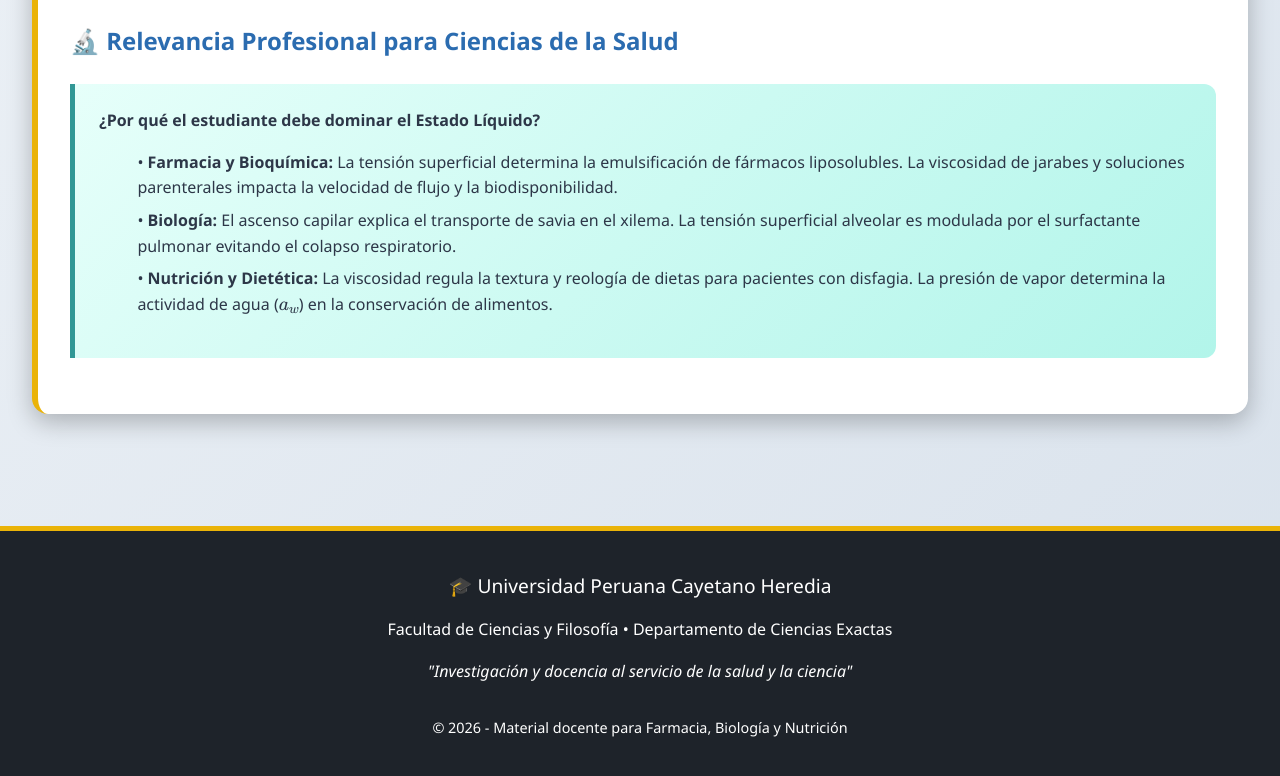
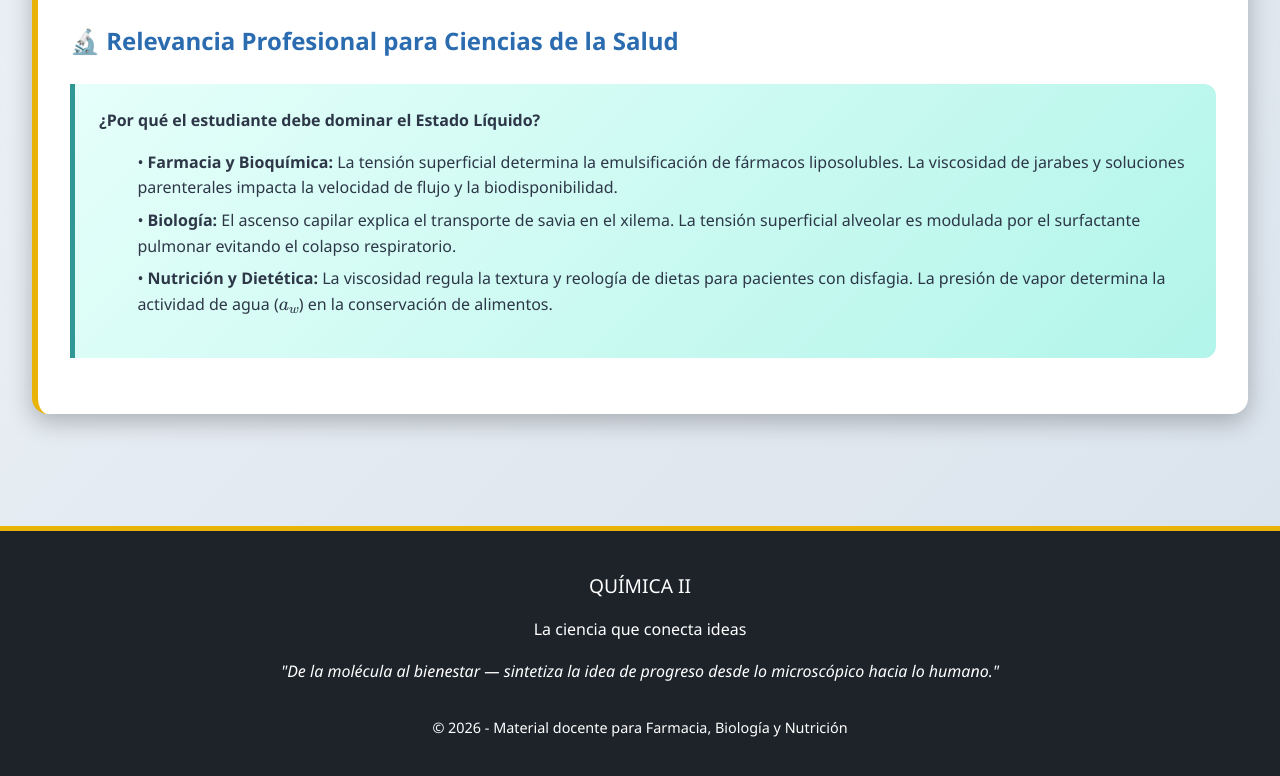
Before and after one commit to juanvelasco-svg/QIIClase1, a plain HTML site: page index.html in a window 1280 px wide. Shown: the part 818-1594 px from the top of the page. Drawn offline with nearby package versions, Linux system fonts and the light colour scheme.

Commit message:
Update index.html

```diff
--- a/index.html
+++ b/index.html
@@ -171,7 +171,7 @@
         <img src="Logo-QII.png" alt="Logo QII" class="Logo-QII.png">
         <div>
             <h1>QUÍMICA II</h1>
-            <p class="subtitle">De la molécula al bienestar — sintetiza la idea de progreso desde lo microscópico hacia lo humano.</p>
+            <p class="subtitle">La ciencia que conecta ideas</p>
             <p class="subtitle">Clase 1: Estado Líquido y Propiedades Fisicoquímicas</p>
         </div>
     </div>
@@ -849,9 +849,9 @@
 </div>
 
 <footer class="footer">
-    <p style="font-size:1.2rem; margin-bottom:1rem;">🎓 Universidad Peruana Cayetano Heredia</p>
-    <p>Facultad de Ciencias y Filosofía • Departamento de Ciencias Exactas</p>
-    <p style="margin-top:1rem; font-style:italic;">"Investigación y docencia al servicio de la salud y la ciencia"</p>
+    <p style="font-size:1.2rem; margin-bottom:1rem;">QUÍMICA II</p>
+    <p>La ciencia que conecta ideas</p>
+    <p style="margin-top:1rem; font-style:italic;">"De la molécula al bienestar — sintetiza la idea de progreso desde lo microscópico hacia lo humano."</p>
     <p style="margin-top:2rem; font-size:0.9rem;">© 2026 - Material docente para Farmacia, Biología y Nutrición</p>
 </footer>
 
```
